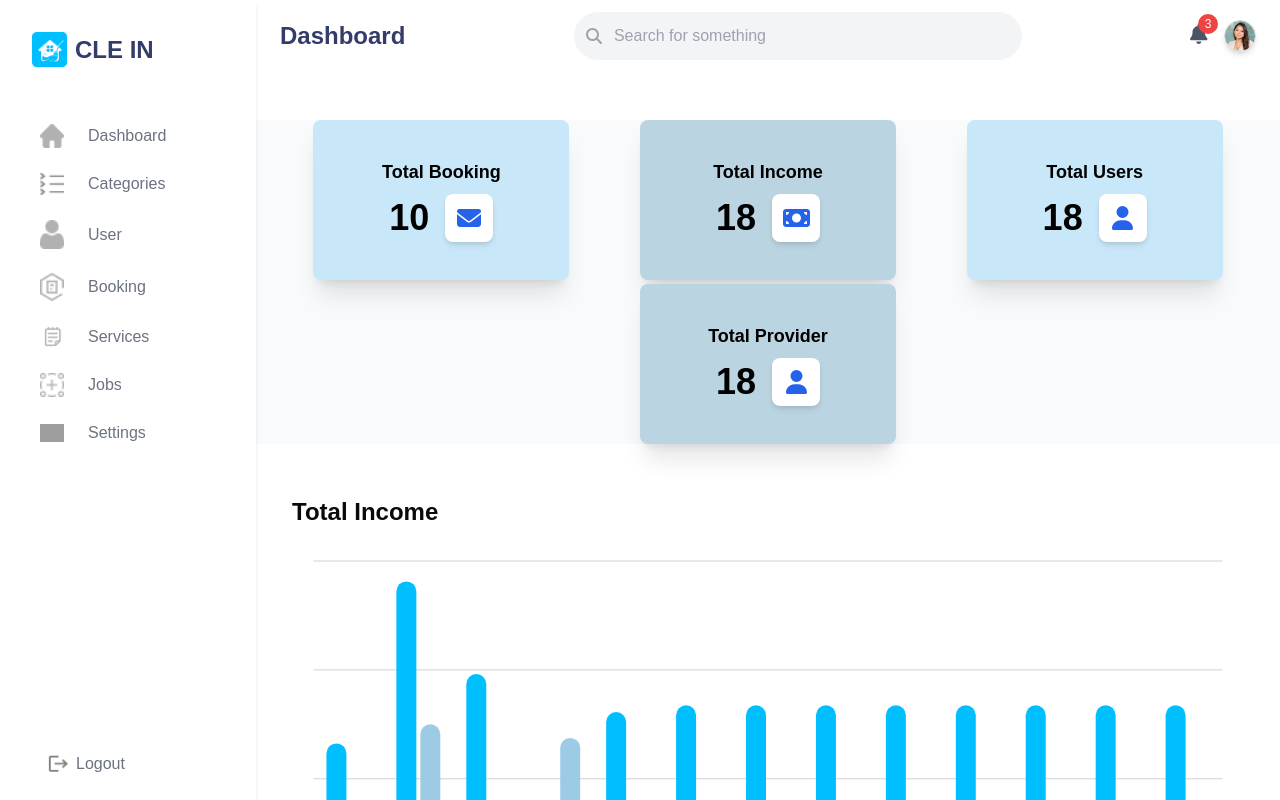
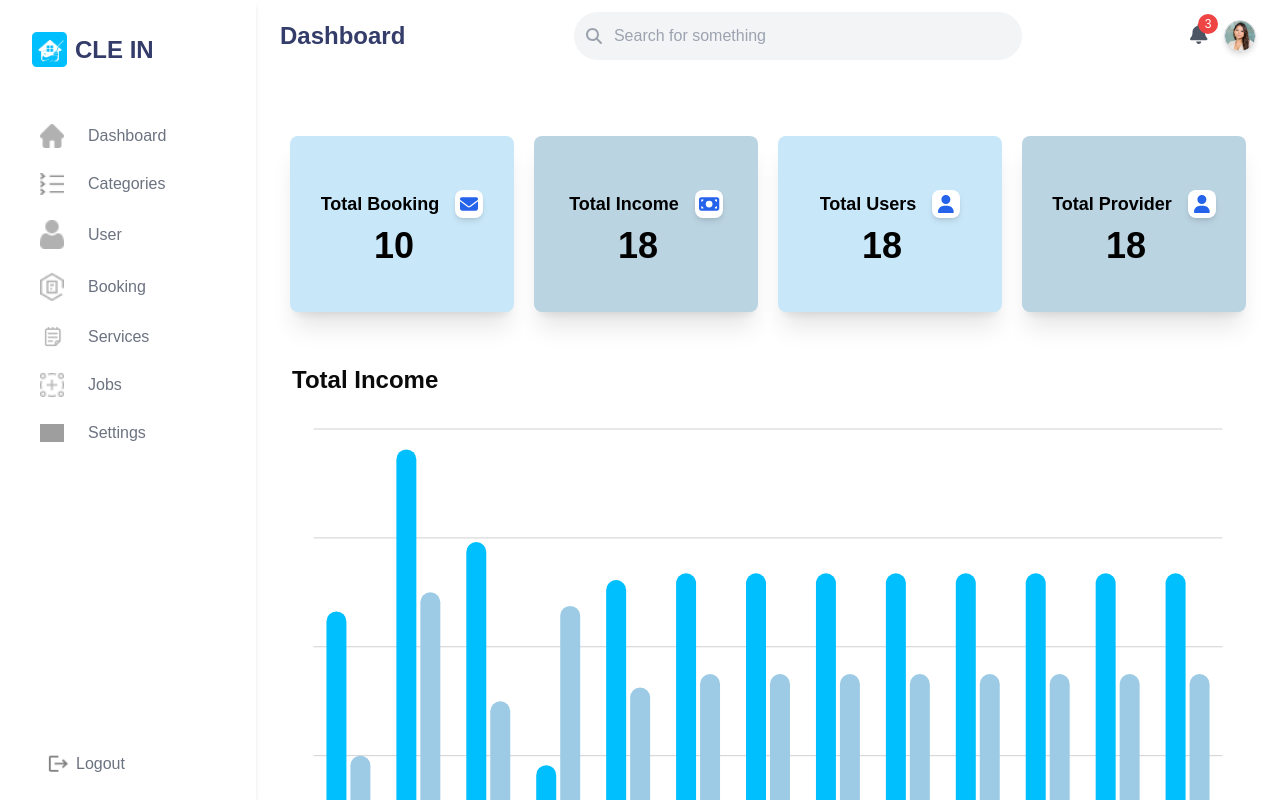
Before and after one commit to Abddullah/CLE_IN_ADMIN, a Next.js app: page / in a window 1280 px wide. Built offline with nearby package versions, Linux system fonts and the light colour scheme; grey boxes are pictures that could not be loaded.

Commit message:
BOOKING CARDS ICONS & GAP [FIX]

```diff
--- a/app/components/Cards.tsx
+++ b/app/components/Cards.tsx
@@ -16,17 +16,17 @@ const BookingCard: React.FC<BookingCardProps> = ({
 }) => {
   return (
     <div
-      className={`${bgColor} rounded-lg shadow-xl h-40 w-64 mx-auto transition duration-200 ease-in-out hover:shadow-xl flex flex-col justify-center items-center`}
+      className={`${bgColor} rounded-lg shadow-xl h-44 w-56 mx-auto transition duration-200 ease-in-out hover:shadow-xl flex flex-col justify-center items-center`}
     >
-      <h2 className="text-lg font-semibold text-black mb-2 text-center truncate">
+      <div className="flex items-center gap-4">
+      <h2 className="text-lg font-semibold text-black mb-2 text-center truncate mt-2">
         {title}
       </h2>
-      <div className="flex items-center">
-        <p className="text-4xl font-bold text-black mr-4">{totalBookings}</p>
-        <div className="bg-white rounded-lg p-2 shadow-md flex items-center justify-center h-12 w-12">
-          <FontAwesomeIcon icon={icons} className="text-blue-600 text-2xl" />
+      <div className="bg-white rounded-lg p-2 shadow-md flex items-center justify-center h-7 w-7">
+          <FontAwesomeIcon icon={icons} className="text-blue-600 text-lg" />
         </div>
       </div>
+        <p className="text-4xl font-bold text-black mr-4">{totalBookings}</p>
     </div>
   );
 };
--- a/app/page.tsx
+++ b/app/page.tsx
@@ -11,31 +11,40 @@ import { ComponentAreaChart } from "./components/BookingAreaChart";
 const page = () => {
   return (
     <>
-      <div className="flex items-center justify-center mt-12 bg-gray-50 flex-wrap gap-1 px-6">
+      <div className="flex items-center justify-center mt-12 flex-wrap gap-5 px-6">
+        <div className="mt-4">
         <BookingCard
           title="Total Booking"
           totalBookings={10}
           icons={faEnvelope}
           bgColor="bg-[#C8E7F8]"
+
         />
-        <BookingCard
+        </div>
+       <div className="mt-4">
+       <BookingCard
           title="Total Income"
           totalBookings={18}
           icons={faMoneyBill}
           bgColor="bg-[#BBD4E2]"
         />
-        <BookingCard
+       </div>
+       <div className="mt-4">
+       <BookingCard
           title="Total Users"
           totalBookings={18}
           icons={faUser}
           bgColor="bg-[#C8E7F8]"
         />
+       </div>
+        <div className="mt-4">
         <BookingCard
           title="Total Provider"
           totalBookings={18}
           icons={faUser}
           bgColor="bg-[#BBD4E2]"
         />
+        </div>
       </div>
 
       <div className="bg-white m-4 p-5 flex flex-col gap-3 mt-8 my-4">
```
